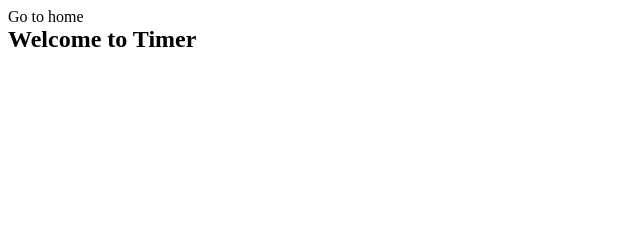
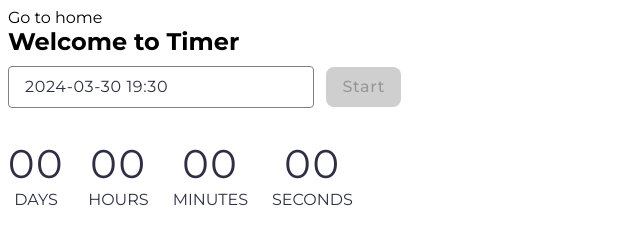
Before and after one commit to krapyvnytskyi/goit-js-hw-10, a website built with Vite: page src/1-timer.html in a window 1280 px wide. Shown: the whole page, without its empty margins (0-640 px from the left). Built offline with nearby package versions, Linux system fonts and the light colour scheme.

Commit message:
timer done

```diff
--- a/package.json
+++ b/package.json
@@ -9,12 +9,14 @@
     "preview": "vite preview"
   },
   "devDependencies": {
-    "vite": "^4.5.2",
-    "glob": "^8.1.0"
+    "glob": "^8.1.0",
+    "vite": "^4.5.2"
   },
   "author": "Alexander Repeta <alexander.repeta@gmail.com>",
   "license": "ISC",
   "dependencies": {
+    "flatpickr": "^4.6.13",
+    "izitoast": "^1.4.0",
     "vite-plugin-full-reload": "^1.0.5",
     "vite-plugin-html-inject": "^1.0.1"
   }
--- a/src/1-timer.html
+++ b/src/1-timer.html
@@ -5,6 +5,12 @@
     <meta http-equiv="X-UA-Compatible" content="IE=edge" />
     <meta name="viewport" content="width=device-width, initial-scale=1.0" />
     <title>Timer</title>
+    <link rel="preconnect" href="https://fonts.googleapis.com" />
+    <link rel="preconnect" href="https://fonts.gstatic.com" crossorigin />
+    <link
+      href="https://fonts.googleapis.com/css2?family=Montserrat:ital,wght@0,100..900;1,100..900&display=swap"
+      rel="stylesheet"
+    />
     <link rel="stylesheet" href="./css/styles.css" />
   </head>
   <body>
@@ -12,6 +18,28 @@
       <a href="./index.html">Go to home</a>
       <h1>Welcome to Timer</h1>
     </section>
+    <input type="text" id="datetime-picker" />
+    <button type="button" data-start>Start</button>
+
+    <div class="timer">
+      <div class="field">
+        <span class="value" data-days>00</span>
+        <span class="label">Days</span>
+      </div>
+      <div class="field">
+        <span class="value" data-hours>00</span>
+        <span class="label">Hours</span>
+      </div>
+      <div class="field">
+        <span class="value" data-minutes>00</span>
+        <span class="label">Minutes</span>
+      </div>
+      <div class="field">
+        <span class="value" data-seconds>00</span>
+        <span class="label">Seconds</span>
+      </div>
+    </div>
+
     <script type="module" src="./js/1-timer.js"></script>
   </body>
 </html>
--- /dev/null
+++ b/src/css/1-timer.css
@@ -0,0 +1,88 @@
+body {
+  font-family: 'Montserrat', sans-serif;
+}
+#datetime-picker {
+  border-radius: 4px;
+  width: 272px;
+  max-height: 40px;
+  background: #fff;
+  font-weight: 400;
+  font-size: 16px;
+  line-height: 1.5;
+  letter-spacing: 0.04em;
+  color: #2e2f42;
+  padding: 8px 16px;
+  border: 1px solid #808080;
+  border-radius: 4px;
+  font-family: 'Montserrat', sans-serif;
+}
+
+#datetime-picker:hover {
+  border: 1px solid #000;
+}
+
+#datetime-picker:disabled {
+  color: #808080;
+}
+
+#datetime-picker:active {
+  border: 1px solid #4e75ff;
+  color: #000;
+}
+
+button {
+  border-radius: 8px;
+  padding: 8px 16px;
+  width: 75px;
+  height: 40px;
+  background: #4e75ff;
+  font-weight: 500;
+  font-size: 16px;
+  line-height: 150%;
+  letter-spacing: 0.04em;
+  color: #fff;
+  border: none;
+  margin-left: 8px;
+  font-family: 'Montserrat', sans-serif;
+}
+
+button:hover {
+  background: #6c8cff;
+}
+
+button:disabled {
+  background: #cfcfcf;
+  color: #989898;
+}
+
+.timer {
+  display: flex;
+  margin-top: 32px;
+  gap: 24px;
+  width: 346px;
+  height: 72px;
+  text-align: center;
+}
+
+.field {
+  display: flex;
+  flex-direction: column;
+  min-width: 55px;
+  height: 72px;
+  font-weight: 400;
+  color: #2e2f42;
+}
+
+.value {
+  font-size: 40px;
+  line-height: 1.2;
+  letter-spacing: 0.04em;
+}
+
+.label {
+  font-weight: 400;
+  font-size: 16px;
+  line-height: 1.5;
+  color: #2e2f42;
+  text-transform: uppercase;
+}
--- a/src/css/styles.css
+++ b/src/css/styles.css
@@ -5,3 +5,9 @@
   |============================
 */
 @import url('./reset.css');
+@import url('./1-timer.css');
+@import url('./2-snackbar.css');
+
+h1 {
+  margin-bottom: 10px;
+}
--- a/src/js/1-timer.js
+++ b/src/js/1-timer.js
@@ -0,0 +1,109 @@
+// Описаний в документації
+import flatpickr from 'flatpickr';
+// Додатковий імпорт стилів
+import 'flatpickr/dist/flatpickr.min.css';
+// Описаний у документації
+import iziToast from 'izitoast';
+// Додатковий імпорт стилів
+import 'izitoast/dist/css/iziToast.min.css';
+
+const startBtn = document.querySelector('button[data-start]');
+const daysLeft = document.querySelector('.value[data-days]');
+const hoursLeft = document.querySelector('.value[data-hours]');
+const minutesLeft = document.querySelector('.value[data-minutes]');
+const secondsLeft = document.querySelector('.value[data-seconds]');
+
+let userSelectedDate;
+
+startBtn.disabled = true;
+const options = {
+  enableTime: true,
+  time_24hr: true,
+  defaultDate: new Date(),
+  minuteIncrement: 1,
+  onClose(selectedDates) {
+    const selectedDate = selectedDates[0];
+    if (selectedDate <= new Date()) {
+      iziToast.error({
+        title: 'Error',
+        message: 'Please choose a date in the future',
+      });
+      startBtn.disabled = true;
+    } else {
+      startBtn.disabled = false;
+      userSelectedDate = selectedDate;
+    }
+  },
+};
+
+flatpickr('#datetime-picker', options);
+
+class Timer {
+  constructor({ onTick }) {
+    this.onTick = onTick;
+    this.isActive = false;
+    this.intervalId = null;
+    this.userSelectedDate = null;
+
+    this.init();
+  }
+
+  init() {
+    const time = this.getTime(0);
+    this.onTick(time);
+  }
+
+  start() {
+    if (this.isActive) {
+      return;
+    }
+
+    this.isActive = true;
+
+    this.intervalId = setInterval(() => {
+      const currentTime = Date.now();
+      const deltaTime = userSelectedDate - currentTime;
+
+      if (deltaTime <= 0) {
+        this.stop();
+        return;
+      }
+      const time = this.getTime(deltaTime);
+
+      this.onTick(time);
+    }, 1000);
+  }
+
+  getTime(time) {
+    const seconds = this.pad(Math.floor((time % (1000 * 60)) / 1000));
+    const mins = this.pad(Math.floor((time % (1000 * 60 * 60)) / (1000 * 60)));
+    const hours = this.pad(
+      Math.floor((time % (1000 * 60 * 60 * 24)) / (1000 * 60 * 60))
+    );
+    const days = this.pad(Math.floor(time / (1000 * 60 * 60 * 24)));
+
+    return { days, hours, mins, seconds };
+  }
+
+  pad(value) {
+    return String(value).padStart(2, '0');
+  }
+}
+
+const timer = new Timer({
+  onTick: updateClockface,
+});
+
+startBtn.addEventListener('click', timer.start.bind(timer));
+
+function updateClockface({ days, hours, mins, seconds }) {
+  daysLeft.innerHTML = `${days}`;
+  hoursLeft.innerHTML = `${hours}`;
+  minutesLeft.innerHTML = `${mins}`;
+  secondsLeft.innerHTML = `${seconds}`;
+}
+
+startBtn.addEventListener('click', () => {
+  timer.start();
+  startBtn.disabled = true; // Делаем кнопку неактивной после нажатия
+});
```
Also changed, not shown: src/css/2-snackbar.css (added), 1 other file.
